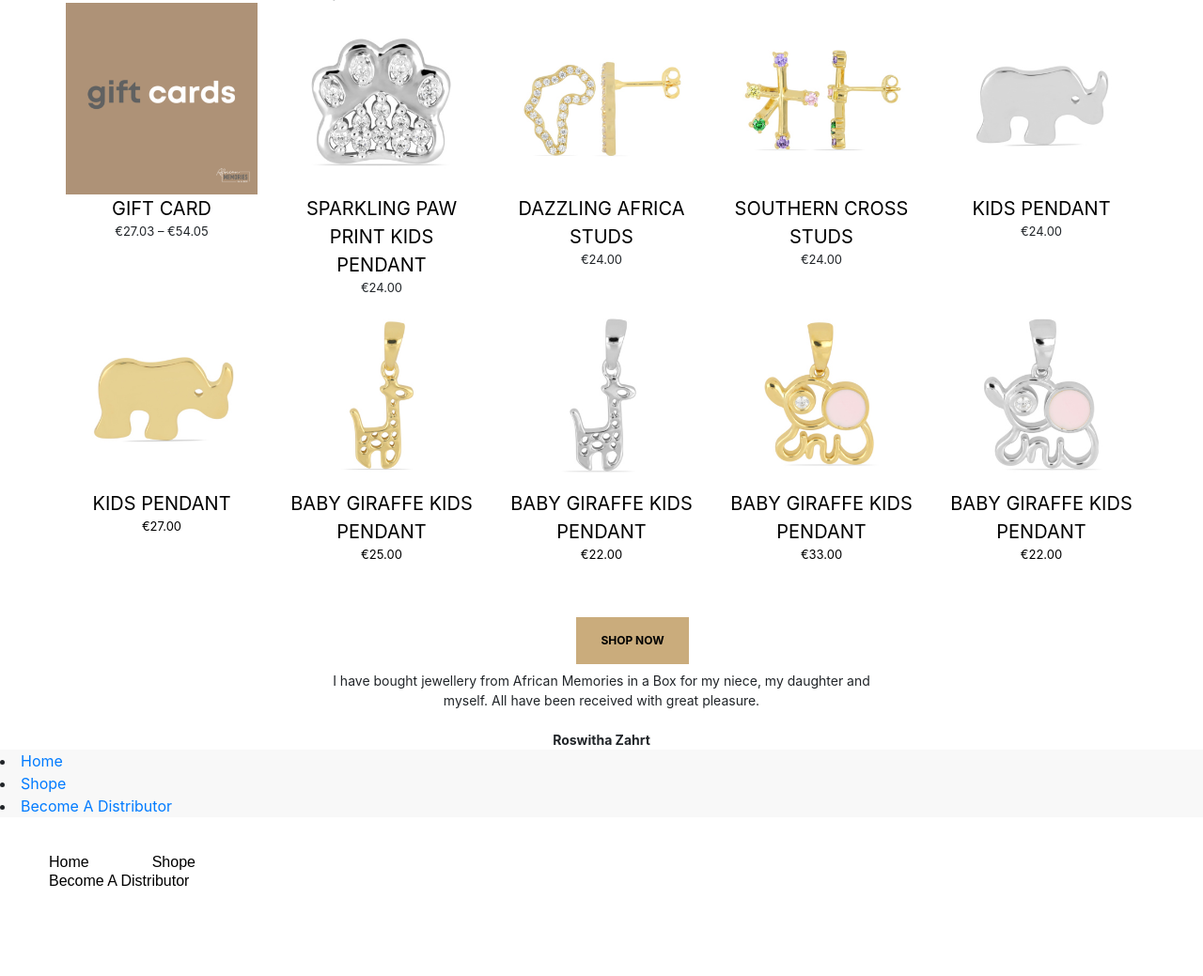
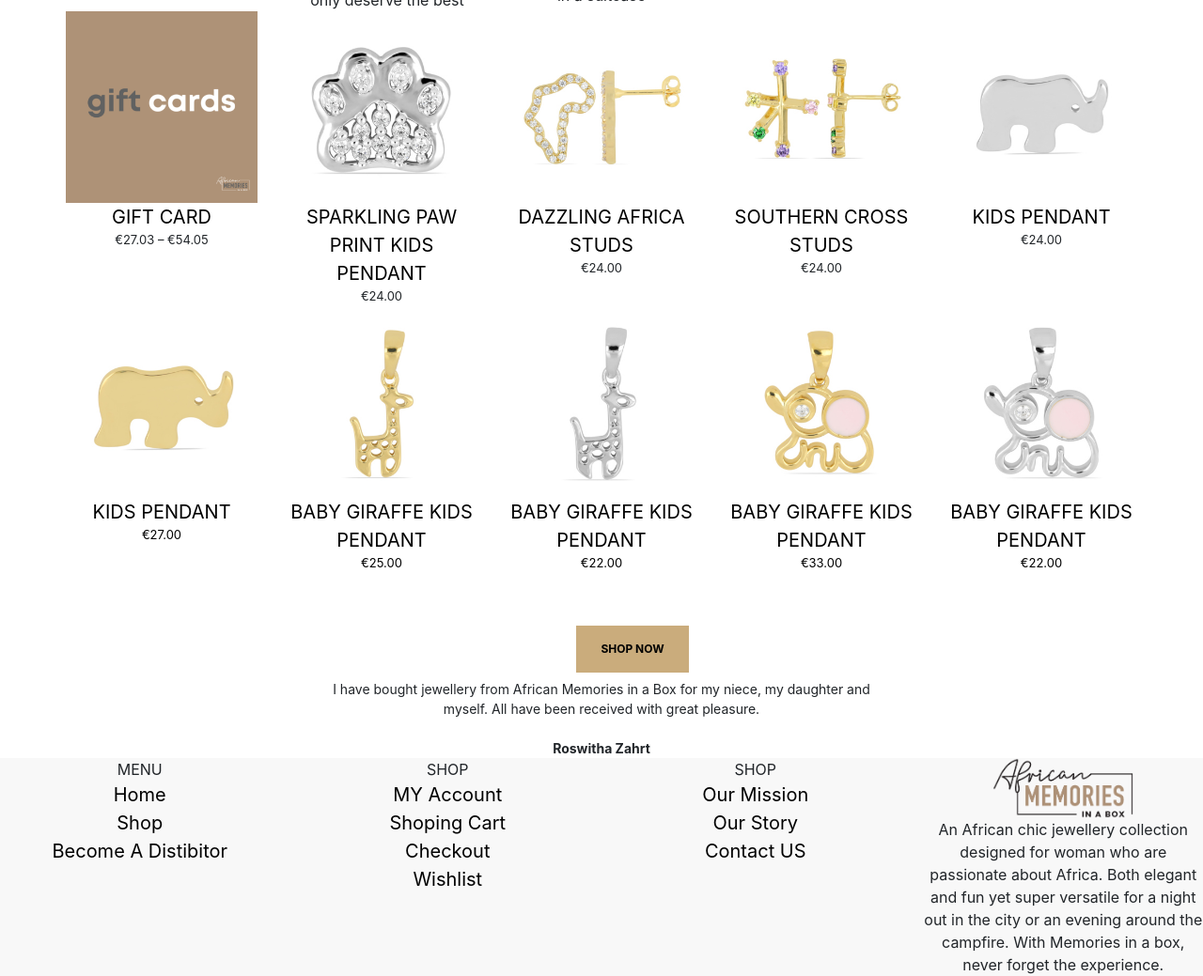
Before and after one commit to ArturYeg/african-memories, a plain HTML site: page index.html in a window 1280 px wide. Shown: the part 1497-2536 px from the top of the page at 94% size. Before the commit the page ends 2447 px from the top, so only its background shows below. Drawn offline with Linux system fonts and the light colour scheme; a web font is replaced by a local one.

Commit message:
change Footer

```diff
--- a/index.html
+++ b/index.html
@@ -194,23 +194,56 @@
 
         </p2>
     </div>
+
     <div class="footer">
+        <div class="row">
+            <div class="col menu">
+                <ul>
+                    <li>MENU</li>
                     <li><a href="#">Home</a></li>
-                    <li><a href="#">Shope</a></li>
-                    <li><a href="#">Become A Distributor</a></li>
+                    <li><a href="#">Shop</a></li>
+                    <li><a href="#">Become A Distibitor</a></li>
+
                 </ul>
             </div>
+            <div class="col shop">
+                <ul>
+                    <li>SHOP</li>
+                    <li><a href="#">MY Account</a></li>
+                    <li><a href="#">Shoping Cart</a></li>
+                    <li><a href="#">Checkout</a></li>
+                    <li><a href="#">Wishlist</a></li>
+
+
+                </ul>
+
             </div>
-        <div class="col-md-4 bar" >
-            <div class="menu">
-                <ul class="tools">
-                    <li><a href="#">Home</a></li>
-                    <li><a href="#">Shope</a></li>
-                    <li><a href="#">Become A Distributor</a></li>
+            <div class="col about">
+                <ul>
+                    <li>SHOP</li>
+                    <li><a href="#">Our Mission</a></li>
+                    <li><a href="#">Our Story</a></li>
+                    <li><a href="#">Contact US</a></li>
                  </ul>
             </div>
+            <div class="col story">
+                <img src="logo/Logo.png" alt=""><br>
+                <p1>
+                    An African chic jewellery collection designed for woman who are passionate about Africa. Both elegant and fun yet super versatile for a night out in the city or an evening around the campfire. With Memories in a box, never forget the experience.
+                </p1>
             </div>
+
+
+
         </div>
+
+
+
+
+
+    </div>
+
+
     <script>
 
     </script>
--- a/style.css
+++ b/style.css
@@ -150,7 +150,18 @@ h3{
 }
 .footer{
 	background: #f8f8f8;
+
 }
-.footer	menu{
-	display: block;
+.row ul{
+	display: inline-block;
+	list-style: none;
+	box-sizing: border-box;
 }
+.col img{
+	width: 150px;
+
+
+}
+col p1{
+	float: left4;
+}
```
Also changed, not shown: myFont.scss (added). Lines whose indentation alone changed are shown as unchanged.
